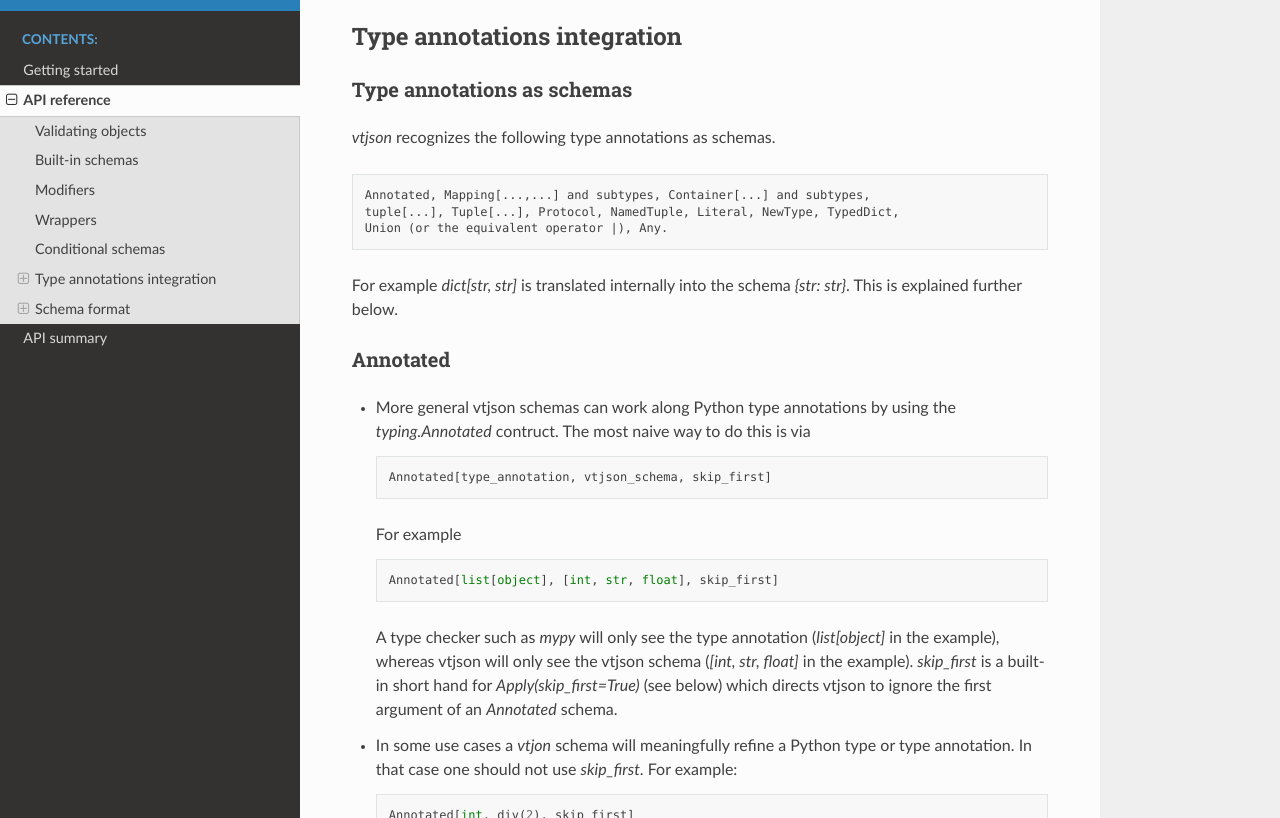
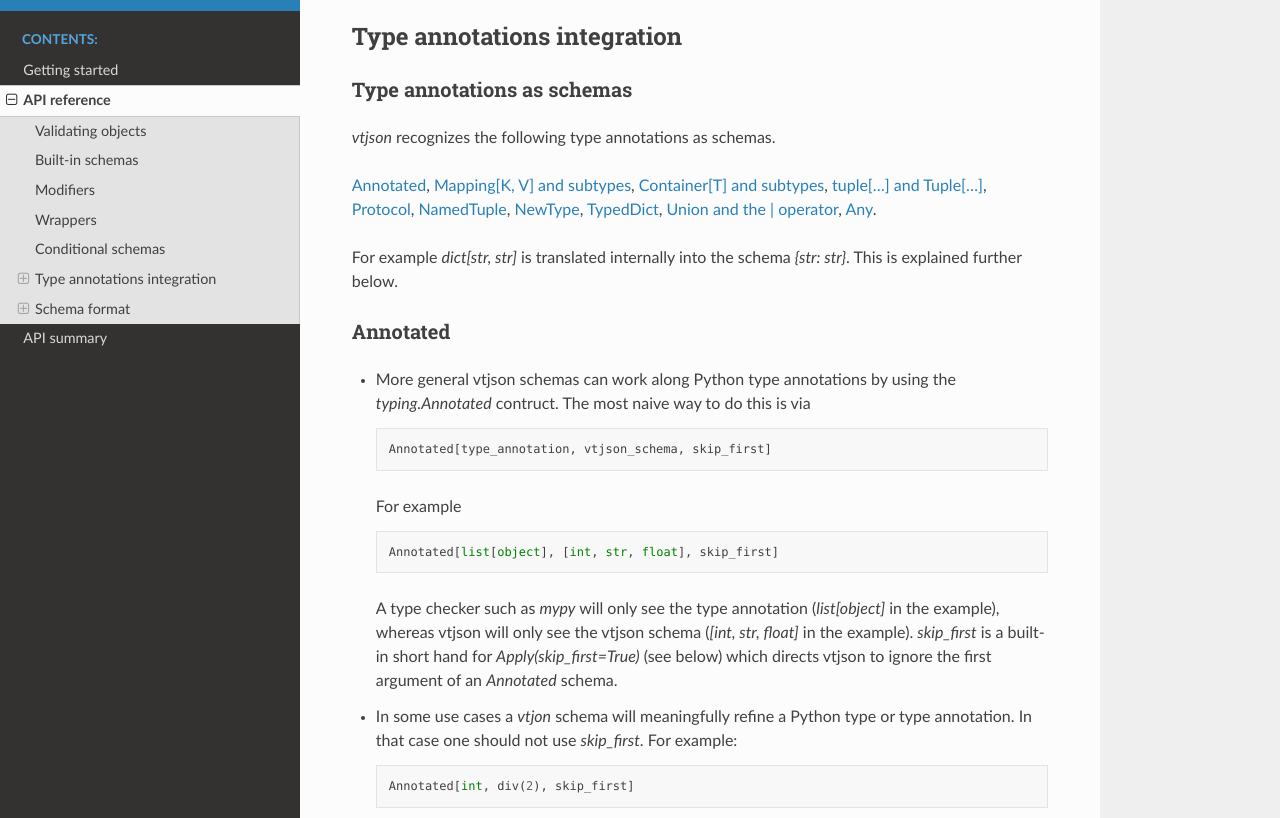
Before and after one commit to vdbergh/vtjson, a Sphinx documentation site: the page built from docs/source/usage.rst, in a window 1280 px wide and 900 px high, scrolled down 5937 px, cut to the strip 82-900 px from the top of the window. Built offline with Sphinx 7.4.7 and the Read the Docs theme 3.1.0, drawn with Linux system fonts in a browser that asks for light colours; some of the changed lines change nothing that is shown; some of the changed text lies outside the part shown.

Commit message:
Tweak documentation.

```diff
--- a/docs/source/usage.rst
+++ b/docs/source/usage.rst
@@ -165,13 +165,13 @@ Type annotations as schemas
 
 `vtjson` recognizes the following type annotations as schemas.
 
-.. code-block:: text
 
-  Annotated, Mapping[...,...] and subtypes, Container[...] and subtypes,
-  tuple[...], Tuple[...], Protocol, NamedTuple, Literal, NewType, TypedDict,
-  Union (or the equivalent operator |), Any.
+
+:ref:`annotated`, :ref:`mapping`, :ref:`container`, :ref:`tuple`, :ref:`protocol`, :ref:`namedtuple`, :ref:`newtype`, :ref:`typeddict`, :ref:`union`, :ref:`any`.
 
 For example `dict[str, str]` is translated internally into the schema `{str: str}`. This is explained further below.
+
+.. _annotated:
 
 Annotated
 ^^^^^^^^^
@@ -212,6 +212,8 @@ Supported type annotations
 
 Note that Python imposes strong restrictions on what constitutes a valid type annotation but `vtjson` is much more lax about this. Enforcing the restrictions is left to the type checkers or the Python interpreter.
 
+.. _typeddict:
+
 TypedDict
   A TypedDict type annotation is translated into a `dict` schema. E.g.
 
@@ -223,6 +225,8 @@ TypedDict
 
   internally becomes `{"title": str, "price": float}`. `vtjson` supports the `total` option to `TypedDict` as well as the `Required` and `NotRequired` annotations of fields, if they are compatible with the Python version being used.
 
+.. _protocol:
+
 Protocol
   A class implementing a protocol is translated into a :py:class:`vtjson.fields` schema. E.g.
 
@@ -233,6 +237,8 @@ Protocol
       price: float
 
   internally becomes `fields({"title": str, "price": float})`.
+
+.. _namedtuple:
 
 NamedTuple
   A `NamedTuple` class is translated into an :py:class:`vtjson.intersect` schema encompassing a `tuple` schema and a :py:class:`vtjson.fields` schema. E.g.
@@ -246,25 +252,39 @@ NamedTuple
   internally becomes `intersect(tuple, fields({"title": str, "price": float}))`.
 
 Annotated
-  This has already been discussed. It is translated into a suitable :py:class:`vtjson.intersect` schema. The handling of `Annotated` schemas can be influenced by :py:class:`vtjson.Apply` objects.
+  This has already been discussed in the section :ref:`annotated`. It is translated into a suitable :py:class:`vtjson.intersect` schema. The handling of `Annotated` schemas can be influenced by :py:class:`vtjson.Apply` objects.
+
+.. _newtype:
 
 NewType
   This is translated into a :py:class:`vtjson.set_name` schema. E.g. `NewType('Movie', str)` becomes `set_name(str, 'Movie')`
 
+.. _tuple:
+
 tuple[...] and Tuple[...]
   These are translated into the equivalent `tuple` schemas.
+
+.. _mapping:
 
 Mapping[K, V] and subtypes
   These validate those objects that are members of the origin type (a subclass of `Mapping`) and whose (key, value) pairs match `(K, V)`.
 
+.. _container:
+
 Container[T] and subtypes
   These validate those objects that are members of the origin type (a subclass of `Container`) and whose elements match `T`.
+
+.. _union:
 
 Union and the | operator
   These are translated into :py:class:`vtjson.union`.
 
+.. _literal:
+
 Literal
   This is also translated into :py:class:`vtjson.union`.
+
+.. _any:
 
 Any
   This is translated into :py:class:`vtjson.anything`.
```
